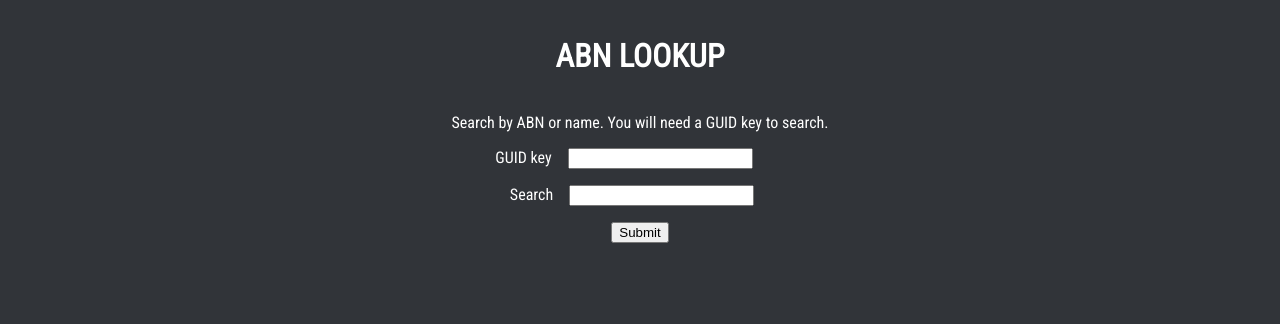
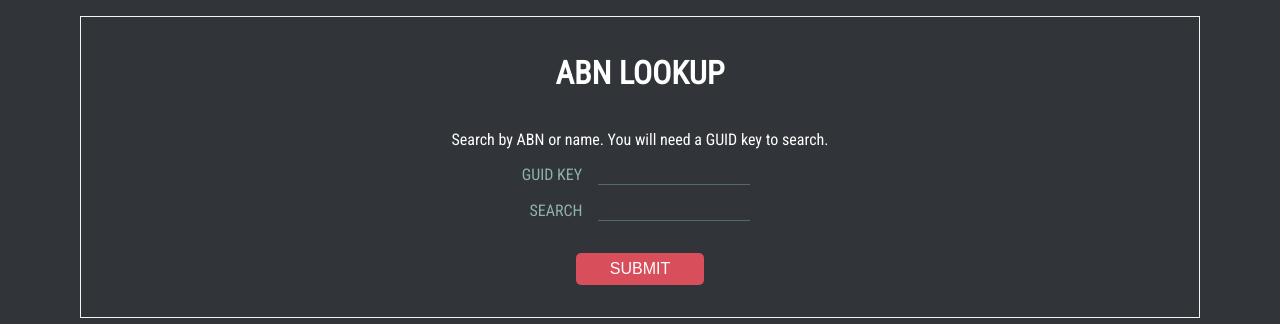
Before and after one commit to puyanwei/company-finder, a React (Create React App) app: page / in a window 1280 px wide. Shown: the top 324 px of the page. Built offline with nearby package versions, Linux system fonts and the light colour scheme.

Commit message:
Form styling and colour theme

```diff
--- a/src/components/Company.jsx
+++ b/src/components/Company.jsx
@@ -5,7 +5,6 @@ import './company.scss';
 const Company = ({ companyData, title }) => {
 	const [ isHidden, setIsHidden ] = useState(true);
 
-	const { Abn } = companyData;
 	return (
 		<li className="company-title" onClick={() => setIsHidden(!isHidden)}>
 			{title}
--- a/src/pages/Home.jsx
+++ b/src/pages/Home.jsx
@@ -65,13 +65,15 @@ const Home = () => {
             <p className="homepage-description">Search by ABN or name. You will need a GUID key to search.</p>
 
 			<form onSubmit={(e) => handleSubmit(e)}>
-                <label>GUID key</label>
-				<input type="text" ref={guidValue} required />
-                <br/>
-                <label>Search</label>
-				<input type="text" ref={queryValue} required />
-                <br/>
-				<button type="submit">Submit</button>
+                <div className="container-input">
+                    <label>GUID KEY</label>
+                    <input type="text" ref={guidValue} required />
+                </div>
+                <div className="container-input">
+                    <label>SEARCH</label>
+                    <input type="text" ref={queryValue} required />
+                </div>
+				<button type="submit">SUBMIT</button>
 			</form>
 
 			{isError ? <p className="error-message">GUID Key is incorrect, please check again</p> : null}
--- a/src/pages/home.scss
+++ b/src/pages/home.scss
@@ -1,14 +1,17 @@
+@import url('https://fonts.googleapis.com/css?family=Roboto+Condensed&display=swap');
+
 .homepage-container {
+	border: 1px solid whitesmoke;
 	display: grid;
+	margin: 1rem 5rem;
+	padding: 1rem;
 	grid-template-columns: 1fr 1fr;
 	// prettier-ignore
 	grid-template-areas:
         "title title"
         "desc desc"
         "form form"
-        "button button"
         "results results";
-	margin: 1rem;
 
 	.homepage-title {
 		grid-area: title;
@@ -20,18 +23,45 @@
 	form {
 		grid-area: form;
 
-		input {
-			display: inline-block;
-			margin: 0 1rem 1rem 1rem;
-			text-align: center;
+		.container-input {
+			display: block;
+			margin: 0 auto;
+
+			label {
+				margin-right: 1rem;
+				color: #90b1aa;
+			}
+
+			input {
+				display: inline-block;
+				margin-bottom: 1rem;
+				background: transparent;
+				border: none;
+				border-bottom: 1px solid #526b66;
+				color: whitesmoke;
+				padding-left: 0.5rem;
+				padding-right: 0.5rem;
+				font-family: 'Roboto Condensed', sans-serif;
+			}
 		}
 
-		input:nth-child(2) {
-			margin-right: 2rem;
+		.container-input:nth-child(1) {
+			margin-right: 0.5rem;
 		}
 
 		button {
-			grid-area: button;
+			display: block;
+			background-color: rgb(216, 78, 91);
+			color: white;
+			width: 8rem;
+			height: 2rem;
+			border: none;
+			font-size: 16px;
+			cursor: pointer;
+			margin: 0 auto;
+			margin-top: 1rem;
+			margin-bottom: 1rem;
+			border-radius: 5px;
 		}
 	}
 
```
